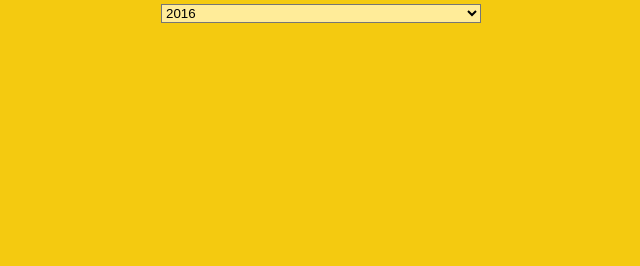
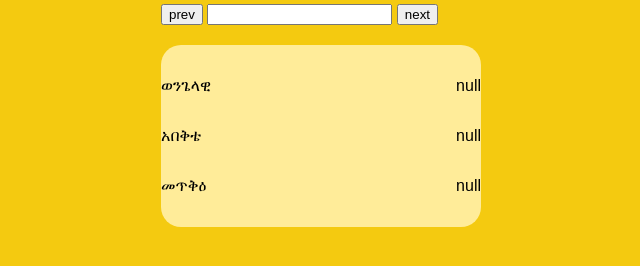
Before and after one commit to eyob721/Computus, a website: page index.html in a window 1280 px wide. Shown: the part 258-524 px from the top of the page, without its empty margins (319-959 px from the left). Drawn offline with Linux system fonts and the light colour scheme; a web font is replaced by a local one.

Commit message:
feat: do a basic layout

```diff
--- a/css/style.css
+++ b/css/style.css
@@ -42,6 +42,20 @@ h1 {
   margin-bottom: 10px;
   text-align: center;
 }
-* {
-  /* border: 1px solid red; */
+
+#output-container {
+  margin-top: 20px;
+  background-color: var(--secondary_color);
+  border-radius: 20px;
 }
+
+ul {
+  padding: 0;
+}
+
+li {
+  list-style: none;
+  display: flex;
+  flex-direction: row;
+  justify-content: space-between;
+}
--- a/index.html
+++ b/index.html
@@ -35,7 +35,30 @@
     <div id="container">
       <img src="assets/computus-logo.png" alt="Computus app logo" id="logo" />
       <h1>ባሕረ ሀሳብ</h1>
-      <select name="" id="year-dropdown"></select>
+
+      <div id="input-container">
+        <button id="prev-button">prev</button>
+        <input type="number" id="year-input" />
+        <button id="next-button">next</button>
+      </div>
+
+      <div id="output-container">
+        <ul>
+          <li>
+            <p>ወንጌላዊ</p>
+            <p>null</p>
+          </li>
+          <li>
+            <p>አበቅቴ</p>
+            <p>null</p>
+          </li>
+
+          <li>
+            <p>መጥቅዕ</p>
+            <p>null</p>
+          </li>
+        </ul>
+      </div>
     </div>
     <script src="js/script.js"></script>
   </body>
```
